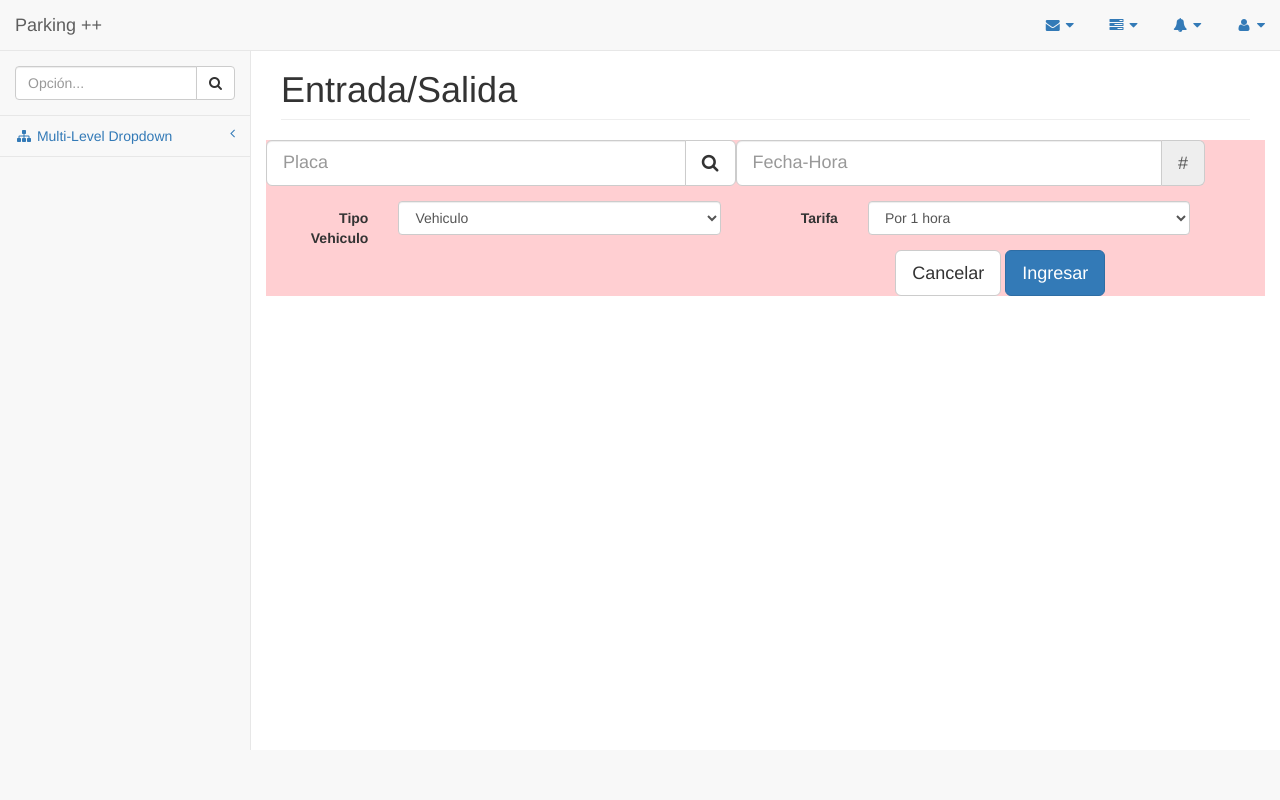
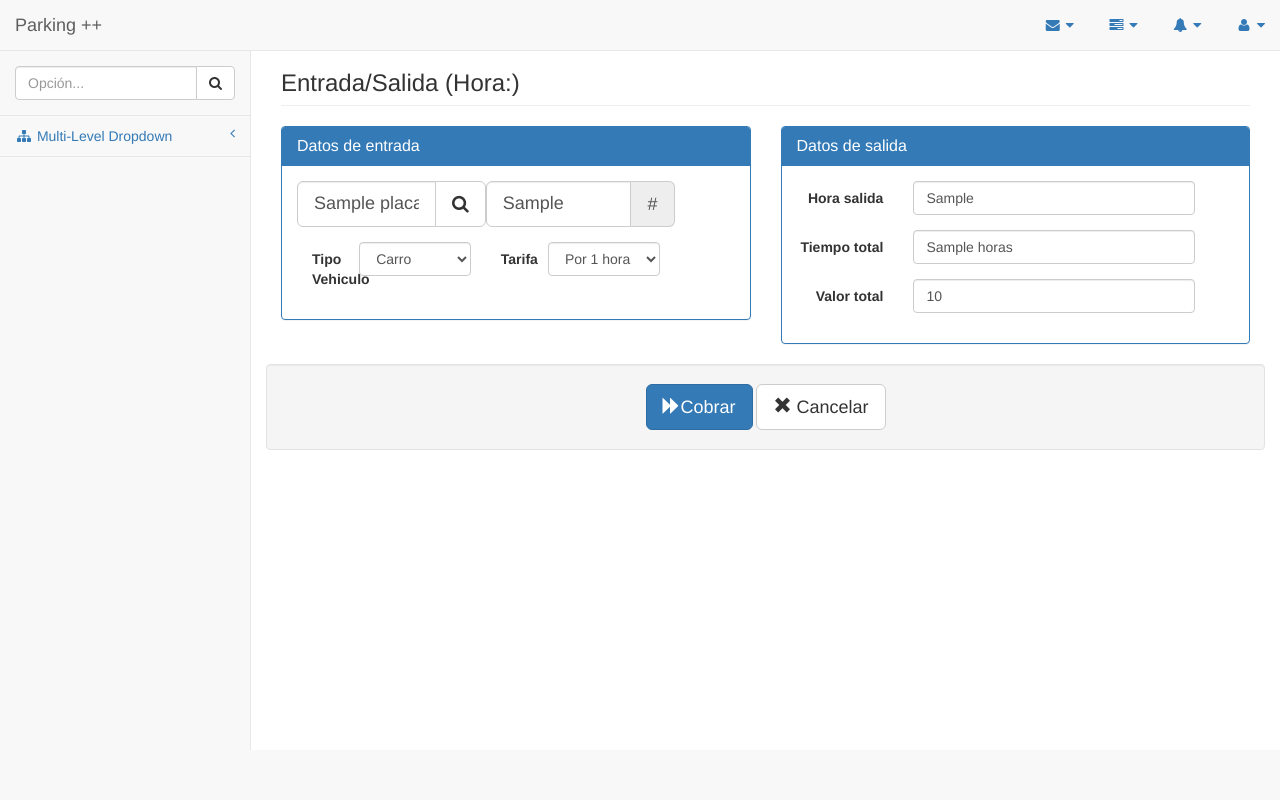
Before and after one commit to wilmandx/parking, a Django app: template gestion/templates/entradas.html in a window 1280 px wide. Run offline with Django 3.2, Linux system fonts and the light colour scheme; the template is opened without the code that fills it: most values are stand-ins (such as "Sample title", 1, 10 or a date in 2020); some libraries are stand-ins or nearby versions.

Commit message:
reportes y caso en que ya estaba la placa

```diff
--- a/gestion/templates/entradas.html
+++ b/gestion/templates/entradas.html
@@ -2,16 +2,23 @@
 {% block content %}
 <div class="row">
     <div class="col-lg-12">
-        <h1 class="page-header">Entrada/Salida</h1>
+        <h3 class="page-header">Entrada/Salida (Hora:)</h3>
     </div>
-    <!-- /.col-lg-12 -->
 </div>
-<!-- /.row -->
+
+<form class="form-horizontal" role="form" action="{% url opcion %}" method="post">
 <div class="row">
-<form class="form-horizontal" role="form">
+  <div class="col-md-6">
+    <div class="panel panel-primary">
+      <div class="panel-heading">
+        <h3 class="panel-title">Datos de entrada</h3>
+      </div>
+      <div class="panel-body">
+          {% csrf_token %}
             <div class="form-group col-md-6">
               <div class="input-group input-group-lg">
-        <input type="text" class="form-control" placeholder="Placa">
+                <input type="text" class="form-control" placeholder="Placa" name="placa" value="{{parqueo.placa}}">
+                <input type="hidden" name="id">
                 <span class="input-group-btn">
                     <button class="btn btn-default" type="button"><i class="fa fa-search"></i>
                     </button>
@@ -20,16 +27,17 @@
             </div>
             <div class="form-group col-md-6">
               <div class="input-group input-group-lg">
-          <input type="text" class="form-control" placeholder="Fecha-Hora">
+                  <input type="text" class="form-control" placeholder="Fecha-Hora" name="hora-sis" value="{{parqueo.horaEntrada}}">
                   <span class="input-group-addon">#</span>
               </div>
             </div>
 
+
             <div class="form-group col-md-6">
                 <label for="inputEmail" class="col-md-3 control-label">Tipo Vehiculo</label>
                 <div class="col-md-9">
-          <select class="form-control">
-              <option>Vehiculo</option>
+                  <select class="form-control" name="tipoVehiculo">
+                      <option value="1">Carro</option>
                       <option>Moto</option>
                    </select>
                 </div>
@@ -37,17 +45,64 @@
             <div class="form-group col-md-6">
                 <label for="inputEmail3" class="col-md-3 control-label">Tarifa</label>
                 <div class="col-md-9">
-          <select class="form-control">
-              <option>Por 1 hora</option>
+                  <select class="form-control" name="tipoTarifa">
+                      <option value="1">Por 1 hora</option>
                       <option>Por 12 horas</option>
                    </select>
                 </div>
             </div>
-    <div class="form-actions">
-        <button type="button" class="btn btn-default btn-lg">Cancelar</button>
-        <button type="button" class="btn btn-primary btn-lg">Ingresar</button>
+
+
       </div>
-</form>
+    </div>
+  </div>
+
+  <div class="col-md-6">
+    <div class="panel panel-primary">
+      <div class="panel-heading">
+        <h3 class="panel-title">Datos de salida</h3>
+      </div>
+      <div class="panel-body">
+          <div class="form-group row">
+            <label for="inputEmail3" class="col-sm-3 control-label">Hora salida</label>
+            <div class="col-sm-8">
+              <input type="text" class="form-control" id="inputEmail3" placeholder="--/--/--" value="{{parqueo.horaSalida}}">
+            </div>
+          </div>
+          <div class="form-group row">
+            <label for="inputPassword3" class="col-sm-3 control-label">Tiempo total</label>
+            <div class="col-sm-8">
+              <input type="text" class="form-control" id="inputPassword3" placeholder="00:00" value="{{parqueo.horas}}">
+            </div>
+          </div>
+          <div class="form-group row">
+            <label for="inputPassword3" class="col-sm-3 control-label">Valor total</label>
+            <div class="col-sm-8">
+              <input type="text" class="form-control" id="inputPassword3" placeholder="$0000.00" value="{{parqueo.valor}}">
+            </div>
+          </div>
+      </div>
+    </div>
+  </div>
+</div>
+<div class="row">
+  <div class="col-lg-12 well bar-pack-center">
+    {% if entrada %}
+    <button type="submit" class="btn btn-primary btn-lg">
+      <span class="glyphicon glyphicon-forward"></span>Ingresar
+    </button>
+    {% else %}
+    <button type="submit" class="btn btn-primary btn-lg">
+      <span class="glyphicon glyphicon-forward"></span>Cobrar
+    </button>
+    {% endif %}
+    <button type="button" class="btn btn-default btn-lg">
+      <span class="glyphicon glyphicon-remove"></span>
+      Cancelar
+    </button>
+  </div>
 </div>
 <!-- /.row -->
+</form>
+
 {% endblock %}
--- a/gestion/templates/listar.html
+++ b/gestion/templates/listar.html
@@ -1,4 +1,4 @@
-{# extends "admin/base_site.html" #}
+{#% extends "admin/base_site.html" %#}
 {% extends "base.html" %}
 
 {% block breadcrumbs %}
--- a/gestion/urls.py
+++ b/gestion/urls.py
@@ -11,4 +11,7 @@ urlpatterns = patterns('',
     url(r'^add/$', views.edit, name='add'),
     url(r'^edit/(?P<id>\d+)/$', views.edit, name='edit'),
     url(r'^entradas/$', views.entradas, name='entradas'),
+    url(r'^entradas/save/$', views.save_entrada, name='save_entrada'),
+    url(r'^entradas/validar/$', views.validar_entrada, name='validar_entrada'),
+    url(r'^reportediario/$', views.reportediario, name='reportediario'),
 )
--- a/parking/static/css/main_app.css
+++ b/parking/static/css/main_app.css
@@ -1,7 +1,11 @@
-
-
-.form-actions {
-    margin: 0;
-    background-color: #f123;
+.bar-pack-center {
     text-align: center;
 }
+
+.bar-pack-left {
+    text-align: left;
+}
+
+.bar-pack-right {
+    text-align: right;
+}
--- a/parking/templates/menu_layout.html
+++ b/parking/templates/menu_layout.html
@@ -15,7 +15,7 @@
             </li>
             {% if user|in_group:"Administrador,Operador" %}
             <li>
-                <a href="../gestion/entradas"><i class="fa fa-dashboard fa-fw"></i>Entradas</a>
+                <a href="/gestion/entradas"><i class="fa fa-dashboard fa-fw"></i>Entradas</a>
             </li>
             {% endif %}
             {% if user|in_group:"Administrador" %}
@@ -23,7 +23,7 @@
                 <a href="#"><i class="fa fa-bar-chart-o fa-fw"></i> Reportes<span class="fa arrow"></span></a>
                 <ul class="nav nav-second-level">
                     <li>
-                        <a href="flot.html">Sin pagar</a>
+                        <a href="/gestion/reportediario">Registro diario</a>
                     </li>
                     <li>
                         <a href="morris.html">Pagados</a>
```
Also changed, not shown: gestion/models.py (+13 -0 lines), gestion/templates/reportediario.html (added, +33 -0 lines), gestion/views.py (+57 -3 lines), db.sqlite3. Lines whose indentation alone changed are shown as unchanged.
